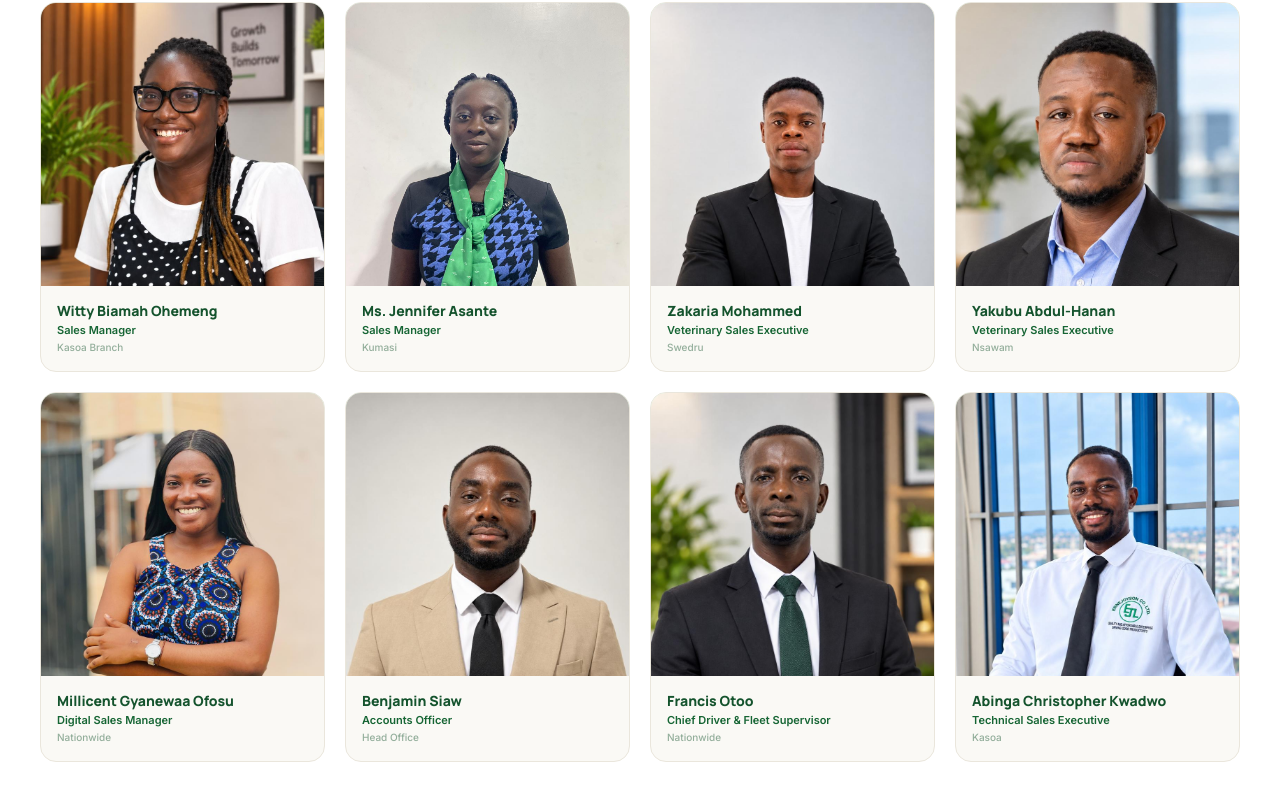
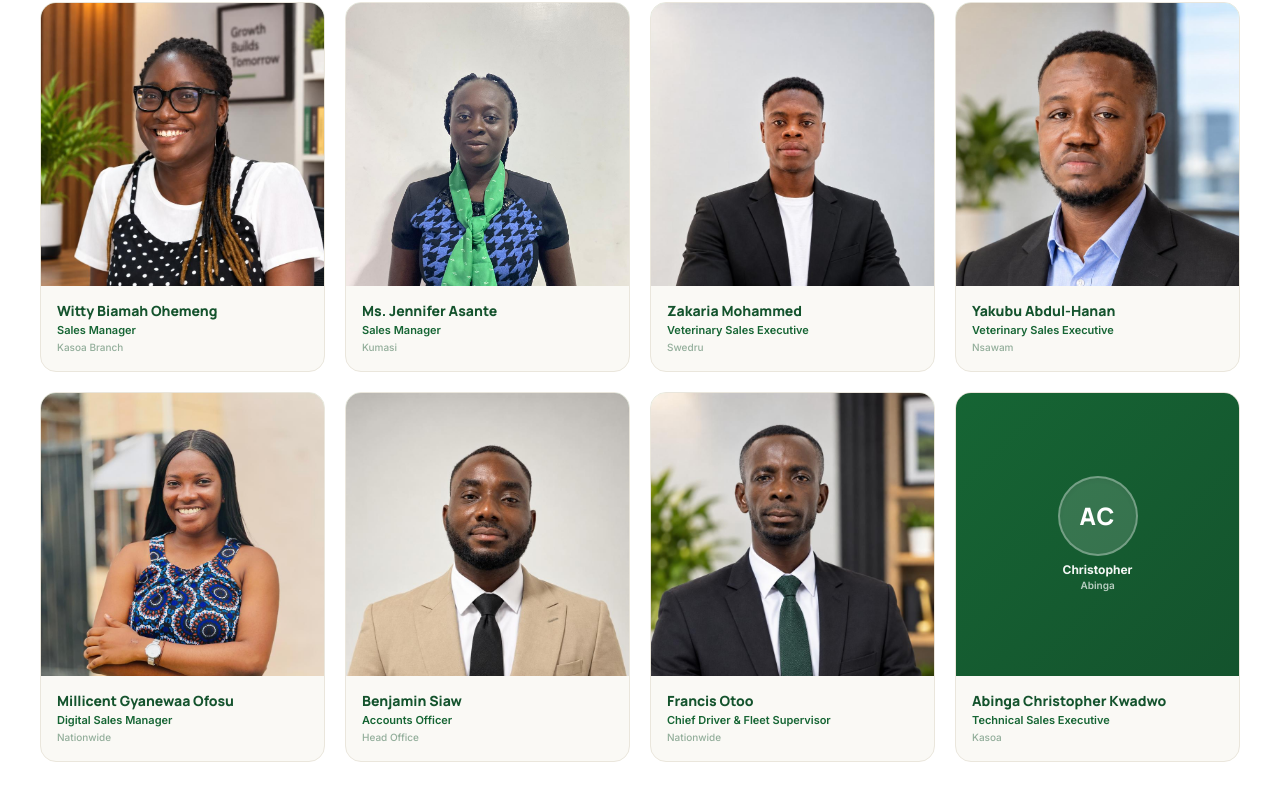
Before and after one commit to eugene-sew/ernejoyson-frontend-, a React (Vite) app: page /about in a window 1280 px wide. Shown: the part 4468-5268 px from the top of the page. Built offline with nearby package versions, Linux system fonts and the light colour scheme.

Commit message:
fix(about): assign Manager photo to Managing Director Richard Kwabena Nkum and use name initials avatar placeholder for Christopher

```diff
--- a/src/pages/AboutPage.tsx
+++ b/src/pages/AboutPage.tsx
@@ -17,7 +17,6 @@ import {
 
 // ─── Staff Photo Imports ──────────────────────────────────────────────────────
 import photoDirector from '@/assets/staff/Director.jpeg'
-import photoDirectorr from '@/assets/staff/Directorr.jpeg'
 import photoJoseph from '@/assets/staff/Mr. Joseph.jpeg'
 import photoAccountant from '@/assets/staff/Accountant.jpeg'
 import photoWitty from '@/assets/staff/Mrs. Witty Biamah Ohemeng.jpeg'
@@ -40,7 +39,7 @@ const BOARD = [
   {
     name: 'Richard Kwabena Nkum',
     role: 'Managing Director',
-    photo: photoDirectorr,
+    photo: photoManager,
     alt: 'Richard Kwabena Nkum – Managing Director, ERNEJOYSON',
   },
   {
@@ -51,7 +50,12 @@ const BOARD = [
   },
 ]
 
-const TEAM = [
+const TEAM: Array<{
+  name: string
+  role: string
+  branch: string
+  photo: string | null
+}> = [
   {
     name: 'Witty Biamah Ohemeng',
     role: 'Sales Manager',
@@ -98,7 +102,7 @@ const TEAM = [
     name: 'Abinga Christopher Kwadwo',
     role: 'Technical Sales Executive',
     branch: 'Kasoa',
-    photo: photoManager,
+    photo: null,
   },
 ]
 
@@ -409,12 +413,30 @@ export const AboutPage: React.FC = () => {
                 key={person.name}
                 className="rounded-2xl border border-[#EAE6DC] bg-[#FAF9F5] overflow-hidden group hover:shadow-md hover:border-[#166534]/25 transition-all"
               >
-                <div className="aspect-square overflow-hidden bg-[#DCFCE7]">
-                  <img
-                    src={person.photo}
-                    alt={`${person.name} – ${person.role}`}
-                    className="w-full h-full object-cover object-top group-hover:scale-[1.03] transition-transform duration-500"
-                  />
+                <div className="aspect-square overflow-hidden bg-[#DCFCE7] relative">
+                  {person.photo ? (
+                    <img
+                      src={person.photo}
+                      alt={`${person.name} – ${person.role}`}
+                      className="w-full h-full object-cover object-top group-hover:scale-[1.03] transition-transform duration-500"
+                    />
+                  ) : (
+                    <div className="w-full h-full flex flex-col items-center justify-center bg-gradient-to-br from-[#166534] to-[#14532D] text-white p-4 text-center select-none">
+                      <div className="w-16 h-16 sm:w-20 sm:h-20 rounded-full bg-white/15 border-2 border-white/30 flex items-center justify-center font-display font-black text-xl sm:text-2xl tracking-wider text-white shadow-inner mb-1.5">
+                        {person.name
+                          .split(' ')
+                          .map((n) => n[0])
+                          .slice(0, 2)
+                          .join('')}
+                      </div>
+                      <span className="text-xs font-black text-white/95">
+                        {person.name.split(' ')[1] || person.name.split(' ')[0]}
+                      </span>
+                      <span className="text-[10px] font-semibold text-white/70">
+                        {person.name.split(' ')[0]}
+                      </span>
+                    </div>
+                  )}
                 </div>
                 <div className="p-4 space-y-0.5">
                   <p className="font-display font-extrabold text-[#14532D] text-xs sm:text-sm leading-tight">{person.name}</p>
```
